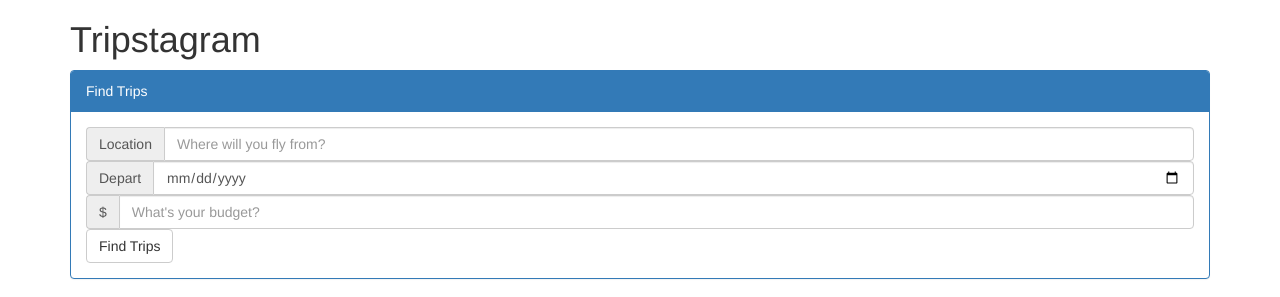
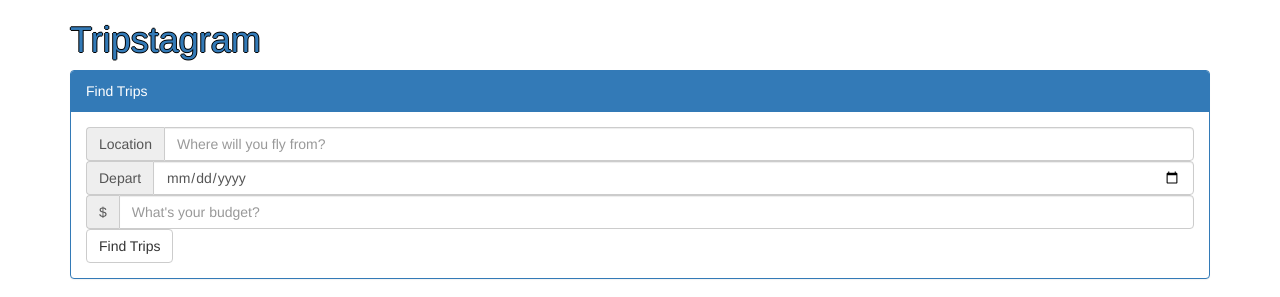
Before and after one commit to hacktothefuture/narcissus, a website: page frontend/app.html in a window 1280 px wide. Shown: the top 297 px of the page. Drawn offline with nearby package versions, Linux system fonts and the light colour scheme; some packages are replaced by stand-ins of ours; grey boxes are pictures that could not be loaded.

Commit message:
Changed title color

```diff
--- a/frontend/app.html
+++ b/frontend/app.html
@@ -16,7 +16,7 @@
 </head>
 <body>
   <div class="container">
-    <h1>Tripstagram</h1>
+    <h1 style="color: #337ab7; text-shadow: -1px 0 black, 0 1px black, 1px 0 black, 0 -1px black;">Tripstagram</h1>
     <div class="panel panel-primary">
       <div class="panel-heading">Find Trips</div>
       <div class="panel-body">
```
